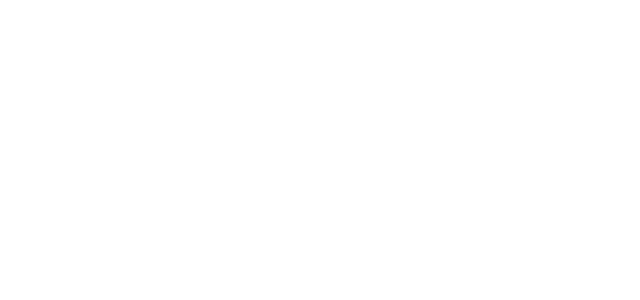
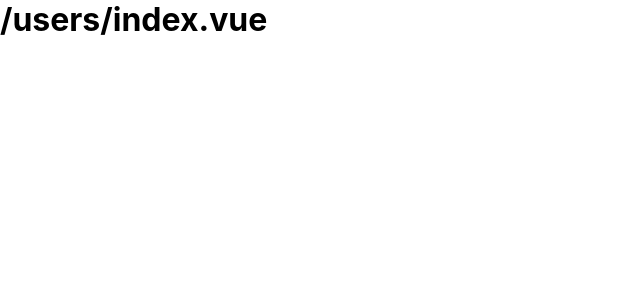
Before and after one commit to artm512/nuxt_demo, a Nuxt app: page /users in a window 1280 px wide. Before the commit this address had no page. Shown: the top 300 px of the page, without its empty margins (0-640 px from the left). Built offline with nearby package versions, Linux system fonts and the light colour scheme.

Commit message:
feat: ルーティング demo

```diff
--- /dev/null
+++ b/pages/users/index.vue
@@ -0,0 +1,3 @@
+<template>
+  <h1>/users/index.vue</h1>
+</template>
--- /dev/null
+++ b/pages/users/other.vue
@@ -0,0 +1,3 @@
+<template>
+  <h1>/users/other.vue</h1>
+</template>
```
